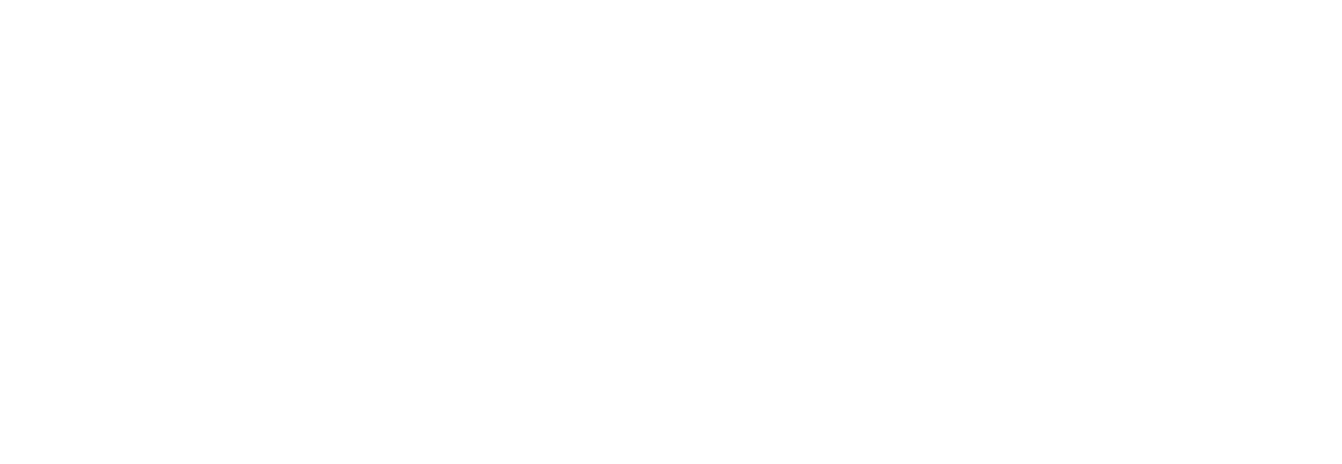
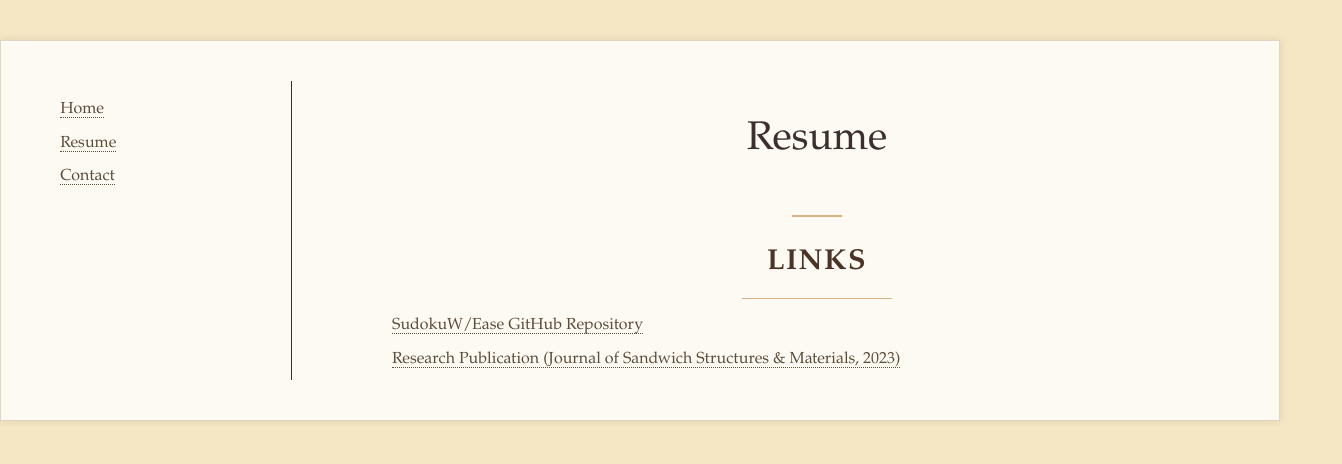
Before and after one commit to YichenGuo2002/yichenguo.github.io, a plain HTML site: page pages/resume.html in a window 1280 px wide. Shown: the whole page, 1342 px wide, since content can reach past the window. Drawn offline with Linux system fonts and the light colour scheme.

Commit message:
Added pages

```diff
--- a/index.css
+++ b/index.css
@@ -8,11 +8,29 @@ body {
 }
 .container {
     background: #fdf9f3;
-    max-width: 700px;
+    max-width: 1200px;
     margin: 40px auto;
     padding: 40px;
     border: 1px solid #e0d5c1;
     box-shadow: 0 0 8px rgba(0,0,0,0.1);
+    display:flex;
+    flex-direction: row;
+    justify-content:space-between;
+}
+.navigation{
+    border-right-style: solid;
+    border-right-width: 1px;
+    border-right-color:#3c2f2f;
+    min-width: 250px;
+    /*background: #d7bfa3;*/
+    padding: 0px;
+    display:flex;
+    justify-content:flex-start;
+}
+.main{
+    min-width: 850px;
+    padding-left: 100px;
+    padding-right: 100px;
 }
 h1 {
     font-size: 2.5em;
@@ -53,3 +71,19 @@ h3 {
     font-weight: bold;
     color: #4b3427;
 }
+ul {
+    margin-left: 1.2em;
+    list-style-type: none;
+    padding: 0px;
+}
+li {
+    margin-bottom: 0.5em;
+}
+a {
+    color: #5b4d3a;
+    text-decoration: none;
+    border-bottom: 1px dotted #5b4d3a;
+}
+a:hover {
+    color: #3c2f2f;
+}
--- a/pages/contact.html
+++ b/pages/contact.html
@@ -0,0 +1,44 @@
+<!DOCTYPE html>
+<html lang="en">
+    <head>
+        <meta charset="UTF-8">
+        <link rel="stylesheet" href="../index.css">
+        <title>Yichen Guo - Resume</title>
+        <style>
+            .job-position {
+                font-style: italic;
+            }
+            .skills-list, .contact-list, .links-list {
+                list-style: none;
+                padding: 0;
+                margin: 0;
+            }
+            .skills-list li, .contact-list li {
+                margin-bottom: 0.5em;
+            }
+        </style>
+    </head>
+    <body>
+        </div>
+        <div class="container">
+            <div class = "navigation">
+                <nav>
+                    <ul>
+                        <li><a href="../index.html">Home</a></li>
+                        <li><a href="resume.html">Resume</a></li>
+                        <li><a href="contact.html">Contact</a></li>
+                    </ul>
+                </nav>
+            </div>
+            <div class = "main">
+                <h1>Contact</h1>
+
+                <h2>Links</h2>
+                <ul class="links-list">
+                <li><a href="https://github.com/YichenGuo2002/SudokuW-Ease">SudokuW/Ease GitHub Repository</a></li>
+                <li><a href="https://doi.org/10.1177/10996362231151457">Research Publication (Journal of Sandwich Structures &amp; Materials, 2023)</a></li>
+                </ul>
+            </div>
+        </div>
+    </body>
+</html>
--- a/pages/resume.html
+++ b/pages/resume.html
@@ -0,0 +1,44 @@
+<!DOCTYPE html>
+<html lang="en">
+    <head>
+        <meta charset="UTF-8">
+        <link rel="stylesheet" href="../index.css">
+        <title>Yichen Guo - Resume</title>
+        <style>
+            .job-position {
+                font-style: italic;
+            }
+            .skills-list, .contact-list, .links-list {
+                list-style: none;
+                padding: 0;
+                margin: 0;
+            }
+            .skills-list li, .contact-list li {
+                margin-bottom: 0.5em;
+            }
+        </style>
+    </head>
+    <body>
+        </div>
+        <div class="container">
+            <div class = "navigation">
+                <nav>
+                    <ul>
+                        <li><a href="../index.html">Home</a></li>
+                        <li><a href="resume.html">Resume</a></li>
+                        <li><a href="contact.html">Contact</a></li>
+                    </ul>
+                </nav>
+            </div>
+            <div class = "main">
+                <h1>Resume</h1>
+
+                <h2>Links</h2>
+                <ul class="links-list">
+                <li><a href="https://github.com/YichenGuo2002/SudokuW-Ease">SudokuW/Ease GitHub Repository</a></li>
+                <li><a href="https://doi.org/10.1177/10996362231151457">Research Publication (Journal of Sandwich Structures &amp; Materials, 2023)</a></li>
+                </ul>
+            </div>
+        </div>
+    </body>
+</html>
```
Also changed, not shown: index.html (+12 -11 lines), pages/index.html (deleted).
